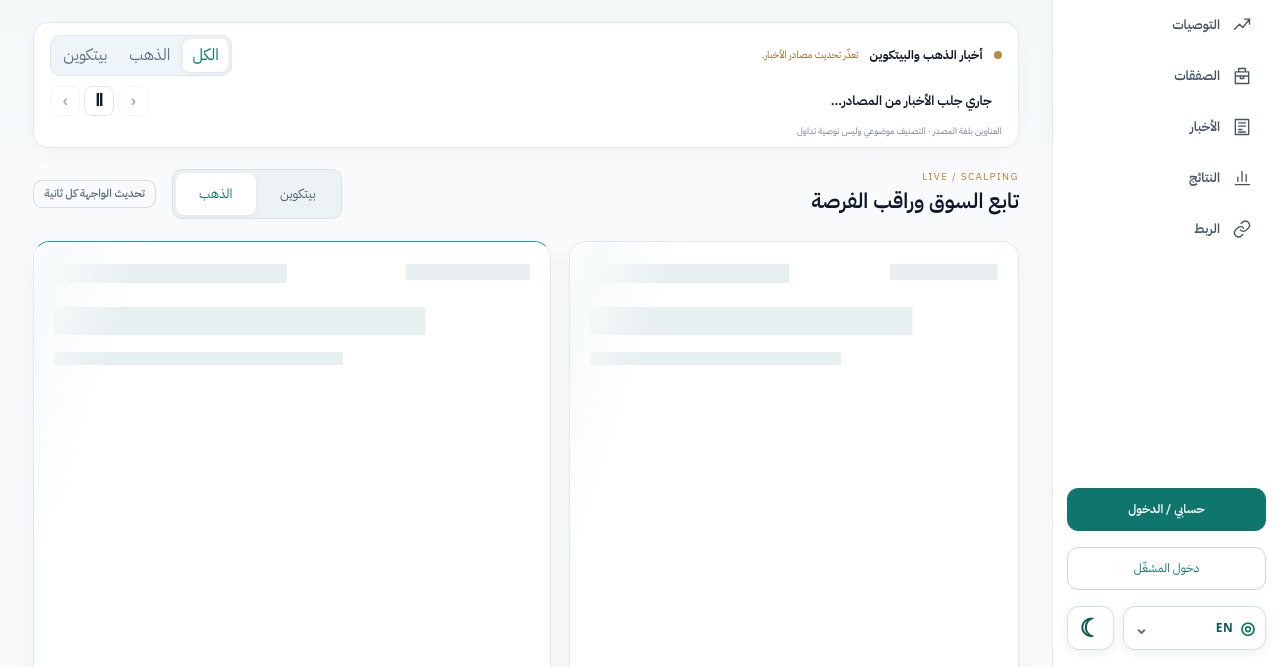
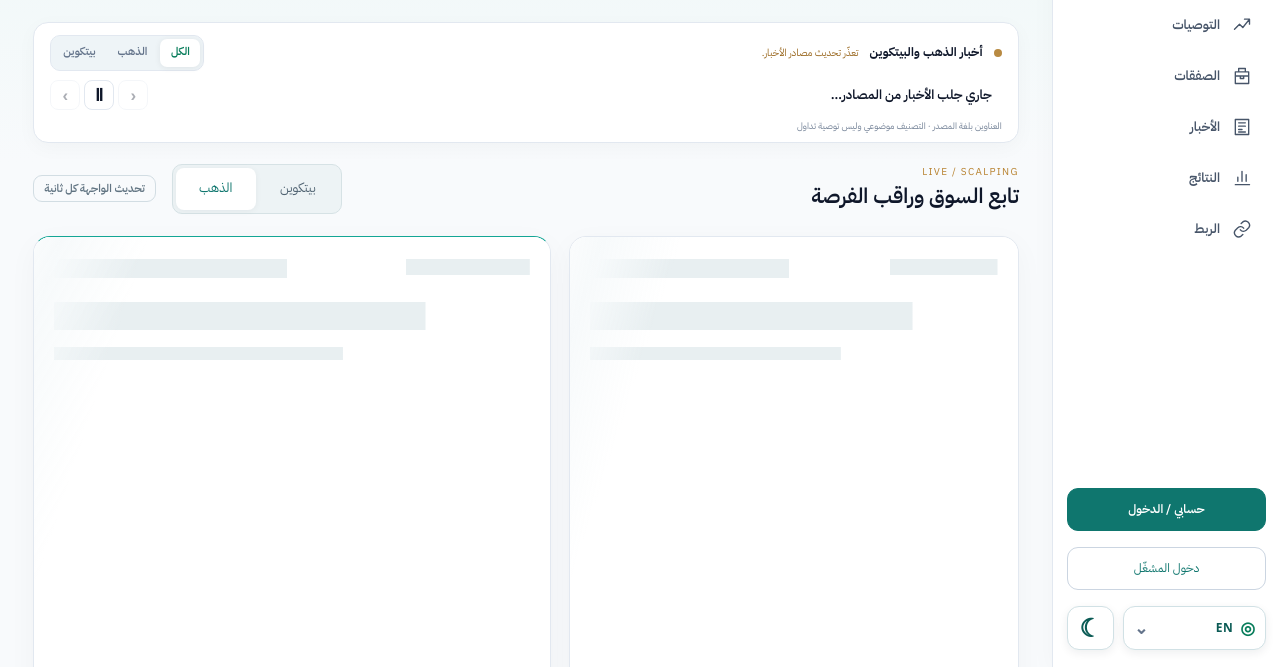
Before and after one commit to baderfcb232-hue/gold-pulse-ai, a website: page public/index.html in a window 1280 px wide. Shown: the part 133-800 px from the top of the page. Drawn offline with Linux system fonts and the light colour scheme; no server answers.

Commit message:
fix(news): use valid inherited font properties for topic buttons

```diff
--- a/public/news-ticker.css
+++ b/public/news-ticker.css
@@ -7,7 +7,7 @@
 .nabd-ticker-source-status{font-size:10px;color:var(--muted);white-space:nowrap}
 .nabd-news-ticker[data-feed-status="stale"] .nabd-ticker-source-status,.nabd-news-ticker[data-feed-status="unavailable"] .nabd-ticker-source-status{color:var(--amber)}
 .nabd-ticker-filters{display:flex;align-items:center;gap:4px;margin-inline-start:auto;padding:3px;border:1px solid var(--border);border-radius:10px;background:var(--elevated);flex:0 0 auto}
-.nabd-ticker-filters button{font:600 11px/1.3 inherit;cursor:pointer;min-height:28px;min-width:40px;padding:4px 9px;border:0;border-radius:7px;background:transparent;color:var(--muted)}
+.nabd-ticker-filters button{font-family:inherit;font-size:11px;font-weight:600;line-height:1.3;cursor:pointer;min-height:28px;min-width:40px;padding:4px 9px;border:0;border-radius:7px;background:transparent;color:var(--muted)}
 .nabd-ticker-filters button[aria-pressed="true"]{background:var(--card);color:var(--green);box-shadow:0 1px 6px #00000012}
 .nabd-ticker-line{display:flex;align-items:center;gap:10px;min-width:0;min-height:49px}
 .nabd-ticker-topic{flex:0 0 auto;color:var(--green);font-size:11px;font-weight:800;white-space:nowrap}
```
